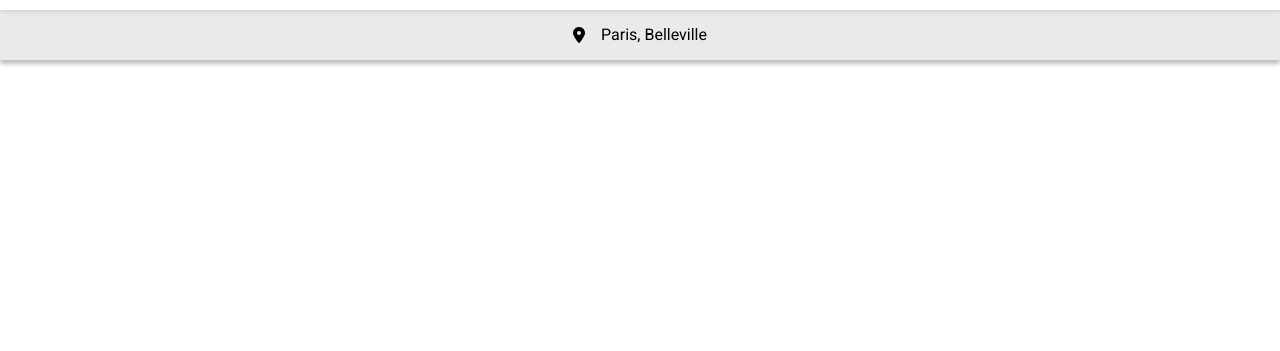
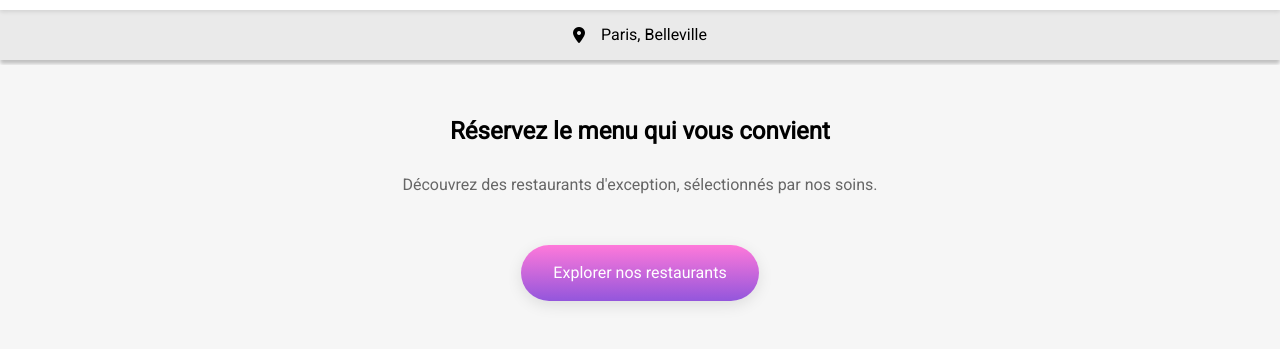
Before and after one commit to AvelinoBorges/Ohmyfood, a plain HTML site: page index.html in a window 1280 px wide. Shown: the part 53-404 px from the top of the page. Drawn offline with Linux system fonts and the light colour scheme.

Commit message:
reserver, btn

```diff
--- a/assets/style.css
+++ b/assets/style.css
@@ -83,6 +83,7 @@ ul {
   height: 50px;
   box-shadow: 0px 4px 4px 0px #00000040;
   gap: 16px;
+  margin-bottom: 5px;
 }
 
 .texte-adresse {
@@ -92,3 +93,47 @@ ul {
   letter-spacing: 0%;
 
 }
+
+/*Reserver*/
+
+.reserver {
+  background-color: #f6f6f6;
+  padding: 48px 24px;
+  text-align: center;
+}
+.reserver-titre {
+  margin-bottom: 24px;
+  font-family: "Roboto", sans-serif;
+  font-weight: bold;
+  font-size: 1.5rem;
+  padding: 0 32px;
+}
+.reserver-sous-titre {
+  margin-bottom: 48px;
+  color: #666;
+  padding: 0 24px;
+  font-weight: 300;
+}
+
+
+/*********************************/
+/*  Configuration générale Bouton  */
+/*********************************/
+.btn {
+  display: inline-block;
+  padding: 16px 32px;
+  min-width: 218px;
+  color: #fff;
+  font-weight: 500;
+  background: linear-gradient(#FF79DA, #9356DC);
+  border: none;
+  border-radius: 50px;
+  box-shadow: 0 4px 15px rgba(0, 0, 0, 0.1);
+  transition: 0.3s ease;
+}
+
+
+.btn:hover {
+  opacity: 0.9;
+  box-shadow: 0 8px 25px rgba(0, 0, 0, 0.15);
+}
--- a/index.html
+++ b/index.html
@@ -23,7 +23,14 @@
     <div class="adresse">
       <i class="fas fa-map-marker-alt location__icon"></i>
       <span class="texte-adresse">Paris, Belleville</span>
-  </div>
+    </div>
+
+    <section class="reserver">
+      <h1 class="reserver-titre">Réservez le menu qui vous convient</h1>
+      <p class="reserver-sous-titre">Découvrez des restaurants d'exception, sélectionnés par nos soins.</p>
+      <a href="" class="btn">Explorer nos restaurants</a>
+    </section>
+
 
   </main>
 
```
